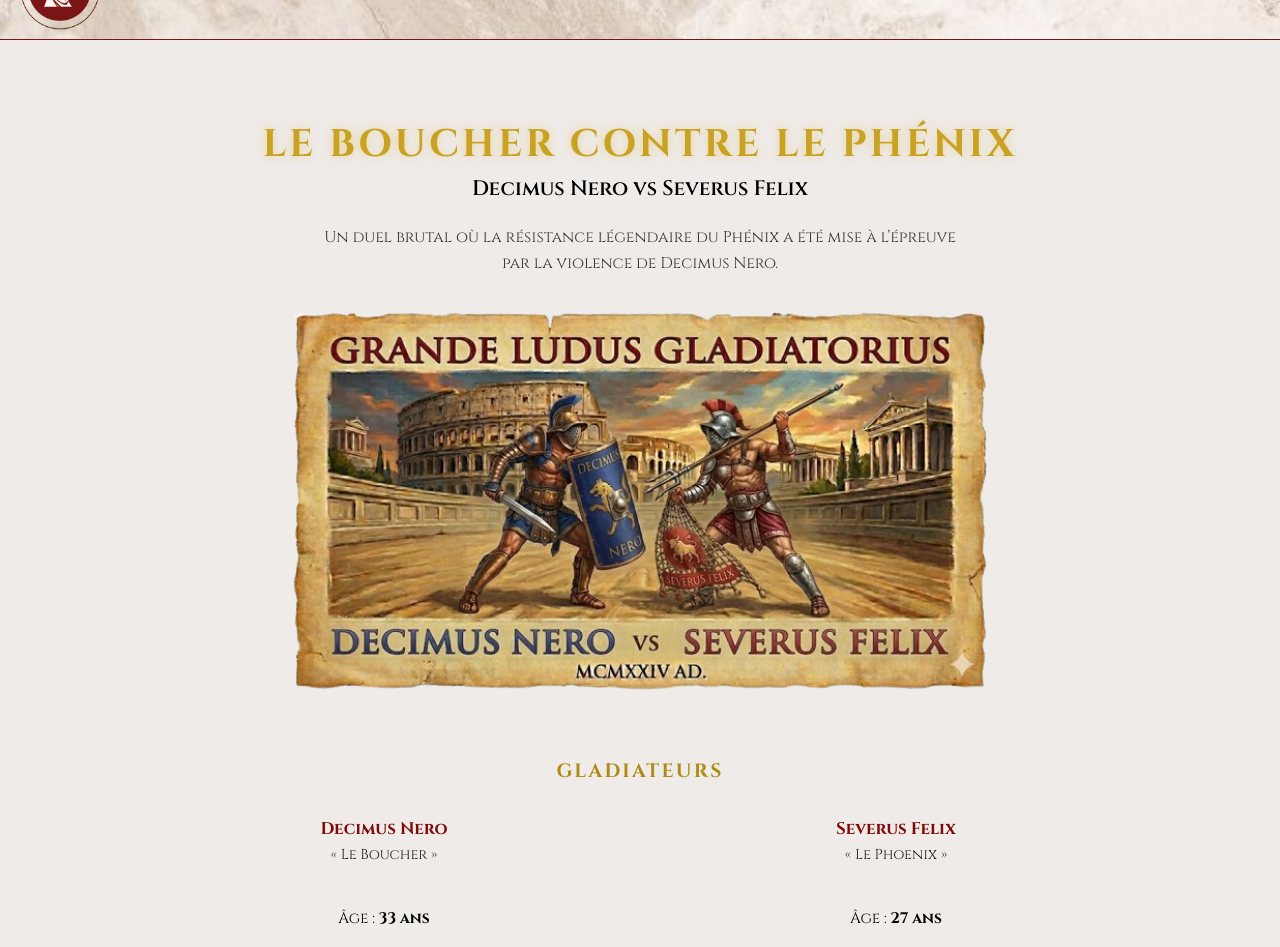
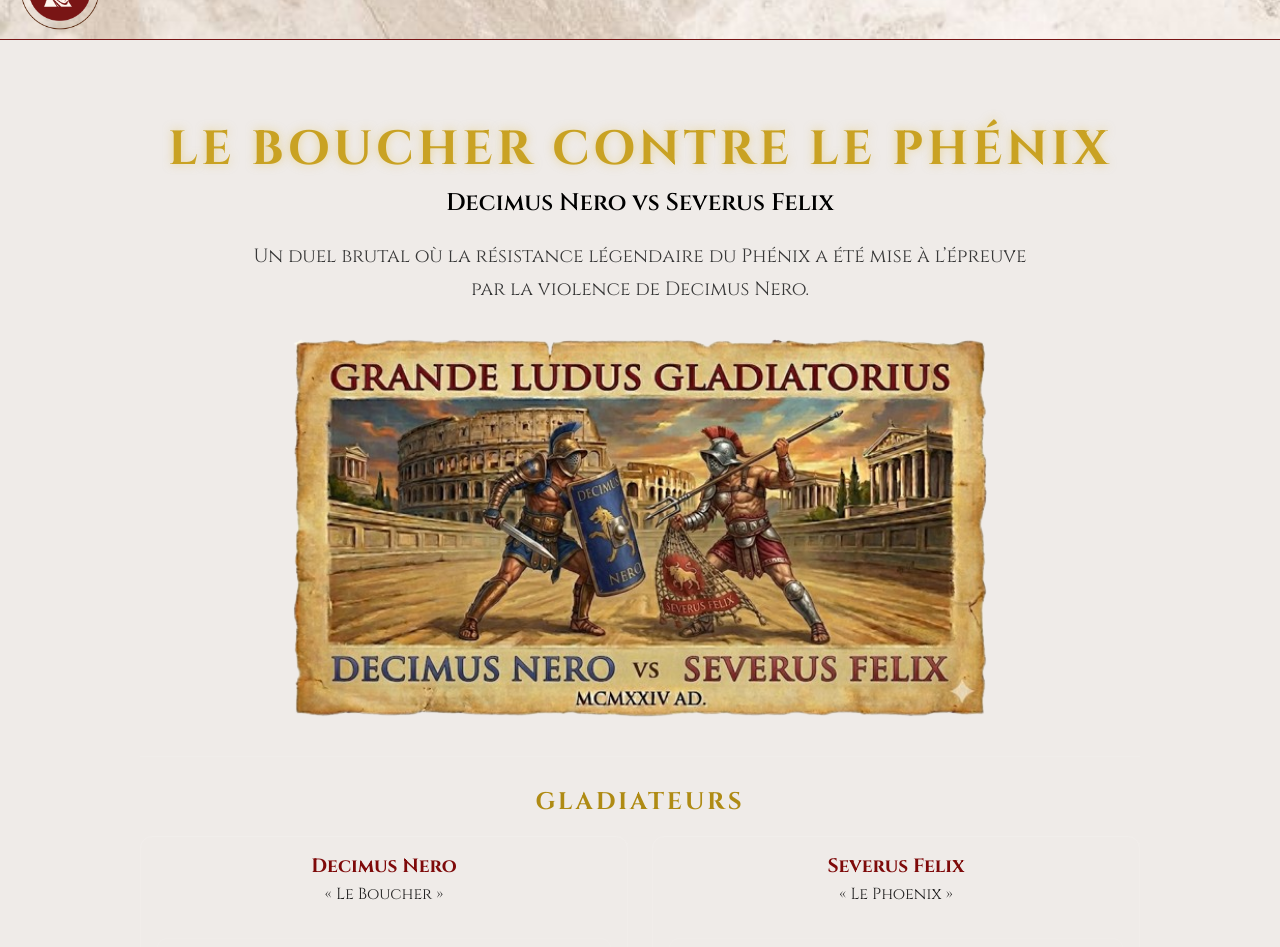
Before and after one commit to Camille-dragone/COLISEESTREAM, a React (Vite) app: page /events/fight-decimus-severus in a window 1280 px wide. Shown: the part 60-1007 px from the top of the page. Built offline with nearby package versions, Linux system fonts and the light colour scheme.

Commit message:
modif css Event page

```diff
--- a/src/EventDetailPage/EventDetailPage.css
+++ b/src/EventDetailPage/EventDetailPage.css
@@ -11,7 +11,7 @@
 }
 
 .event-detail-page h1 {
-  font-size: 2.4rem;
+  font-size: 3rem;
   letter-spacing: 0.08em;
   text-transform: uppercase;
   margin-bottom: 0.5rem;
@@ -20,14 +20,14 @@
 }
 
 .event-detail-page h2 {
-  font-size: 1.3rem;
+  font-size: 1.5rem;
   font-weight: 600;
   color: #000000;
   margin-bottom: 1.2rem;
 }
 
 .event-description {
-  font-size: 0.98rem;
+  font-size: 1.2rem;
   line-height: 1.7;
   color: #383838;
   max-width: 70ch;
@@ -49,7 +49,7 @@
 }
 
 .event-section h3 {
-  font-size: 1.2rem;
+  font-size: 1.5rem;
   text-transform: uppercase;
   letter-spacing: 0.12em;
   margin-bottom: 1rem;
@@ -66,7 +66,7 @@
 }
 
 .event-section li {
-  font-size: 0.96rem;
+  font-size: 1rem;
   padding: 0.5rem 0.7rem;
   border-radius: 10px;
   background: rgba(255, 255, 255, 0.02);
@@ -100,7 +100,7 @@
   border: none;
   outline: none;
   cursor: pointer;
-  font-size: 0.98rem;
+  font-size: 1rem;
   font-weight: 600;
   text-transform: uppercase;
   letter-spacing: 0.08em;
@@ -169,14 +169,14 @@
 
 .team-card-header h4,
 .gladiator-card-header h4 {
-  font-size: 1.05rem;
+  font-size: 1.2rem;
   margin-bottom: 0.1rem;
   color: #7e0a0a;
 }
 
 .team-city,
 .gladiator-nickname {
-  font-size: 0.9rem;
+  font-size: 1rem;
   opacity: 0.85;
   color: #000000;
 }
@@ -189,7 +189,7 @@
 .gladiator-motto {
   margin-top: 0.6rem;
   font-style: italic;
-  font-size: 0.9rem;
+  font-size: 1rem;
   color: #353535;
 }
 
--- a/src/EventDetailPage/EventDetailPage.tsx
+++ b/src/EventDetailPage/EventDetailPage.tsx
@@ -1,4 +1,4 @@
-import { useParams, useNavigate } from "react-router-dom";
+import { useParams, useNavigate } from "react-router";
 import { coliseumEvents, type ColiseumEvent } from "../data/ColiseumEvents";
 import {
 	gladiators as allGladiators,
--- a/src/EventPage/EventPage.css
+++ b/src/EventPage/EventPage.css
@@ -3,13 +3,14 @@
 .event-page {
   width: 100%;
   margin-top: 80px;
+  margin-bottom: 90px;
 
   h3 {
     text-align: center;
     color: black;
-    margin-top: 50px;
-    margin-bottom: 40px;
-    font-size: 2rem;
+    margin-top: 80px;
+    margin-bottom: 80px;
+    font-size: 2.5rem;
     font-family: "Cinzel", serif;
   }
 
@@ -17,15 +18,18 @@
     display: flex;
     justify-content: center;
     gap: 100px;
+    margin-bottom: 90px;
+    flex-wrap: wrap;
   }
 
   .backEvent {
-    height: 90vh;
+    height: 95vh;
     background: linear-gradient(rgba(0, 0, 0, 0.274), rgba(0, 0, 0, 0.6)),
       url("/src/assets/BackEvent.png");
     background-size: cover;
     background-position: center;
     background-repeat: no-repeat;
+    box-shadow: 0px 15px 12px rgba(0, 0, 0, 0.247);
 
     display: flex;
     justify-content: center;
--- a/src/components/EventComponent/EventComponent.css
+++ b/src/components/EventComponent/EventComponent.css
@@ -1,5 +1,5 @@
 .eventImgCont {
-  max-width: 550px;
+  max-width: 35rem;
   background: transparent;
   cursor: pointer;
   transition: 0.5s ease;
```
